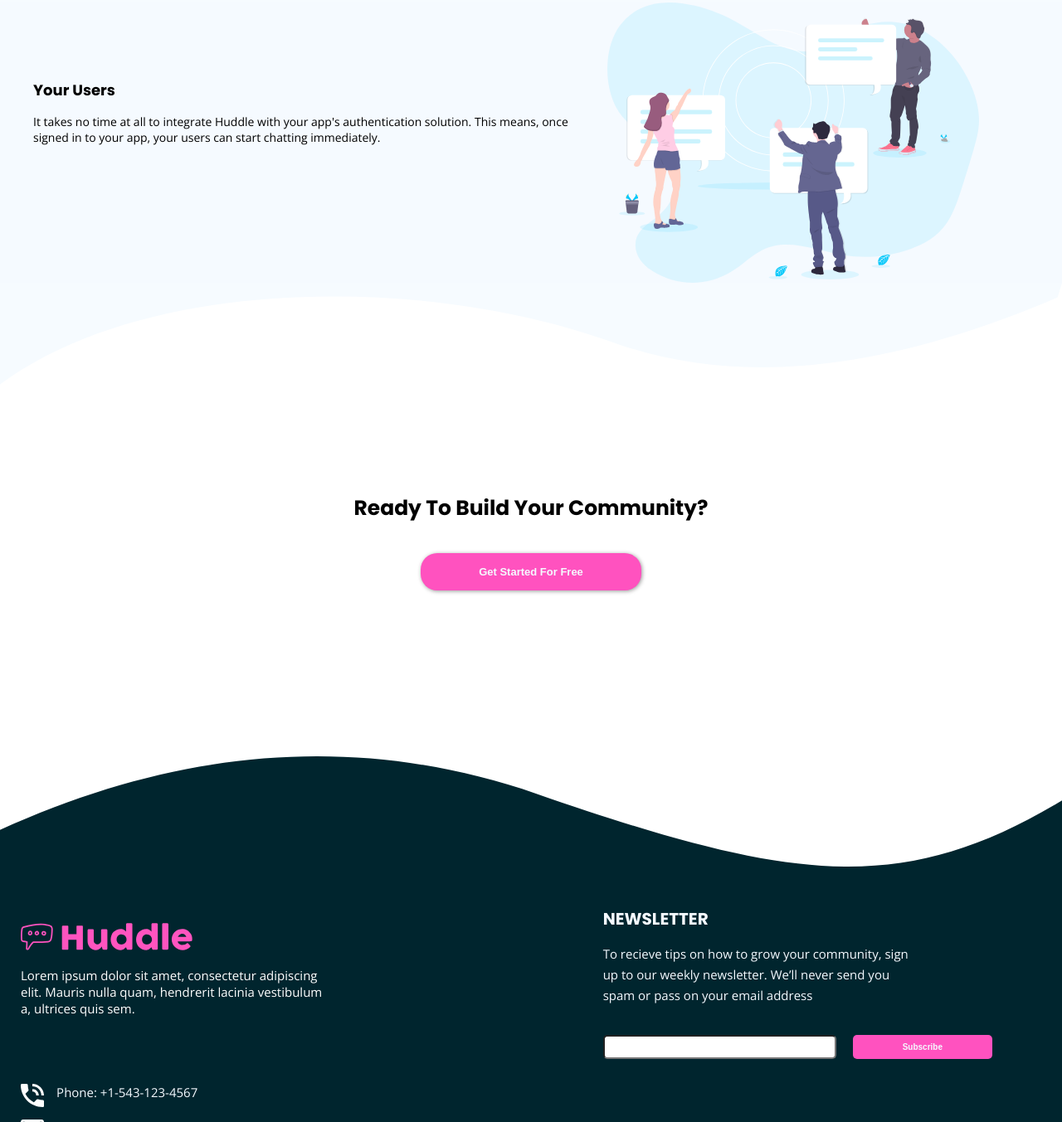
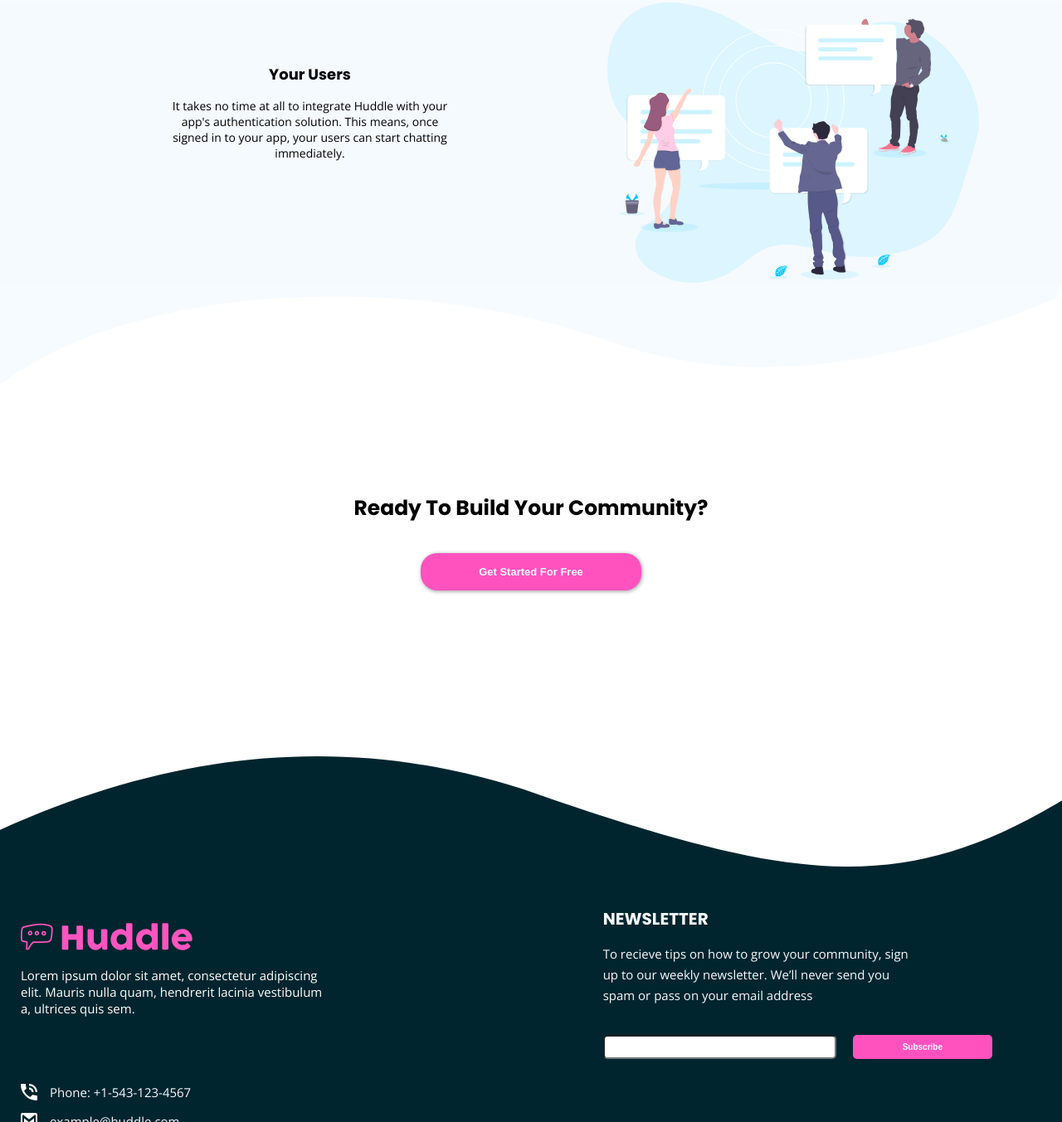
Before and after one commit to leverh/challenge-16, a plain HTML site: page huddle-landing-page-with-curved-sections-master/index.html in a window 1280 px wide. Shown: the part 2975-4328 px from the top of the page at 83% size. Drawn offline with nearby package versions, Linux system fonts and the light colour scheme.

Commit message:
Update styles.css

```diff
--- a/huddle-landing-page-with-curved-sections-master/styles.css
+++ b/huddle-landing-page-with-curved-sections-master/styles.css
@@ -561,7 +561,7 @@ form {
     }
 
     .cnct-details img {
-        min-width: 7%;
+        min-width: 8%;
         height: auto;
     }
 
@@ -618,3 +618,21 @@ form {
         font-size: 1rem;
     }
 }
+
+@media screen and (min-width: 1100px) {
+    figcaption h2, h3, h4 {
+        align-self: center;
+    }
+
+    figcaption p {
+        width: 50%;
+    }
+
+    figcaption {
+        text-align: center;
+    }
+
+    .cnct-details img {
+        min-width: 5%;
+    }
+}
```
